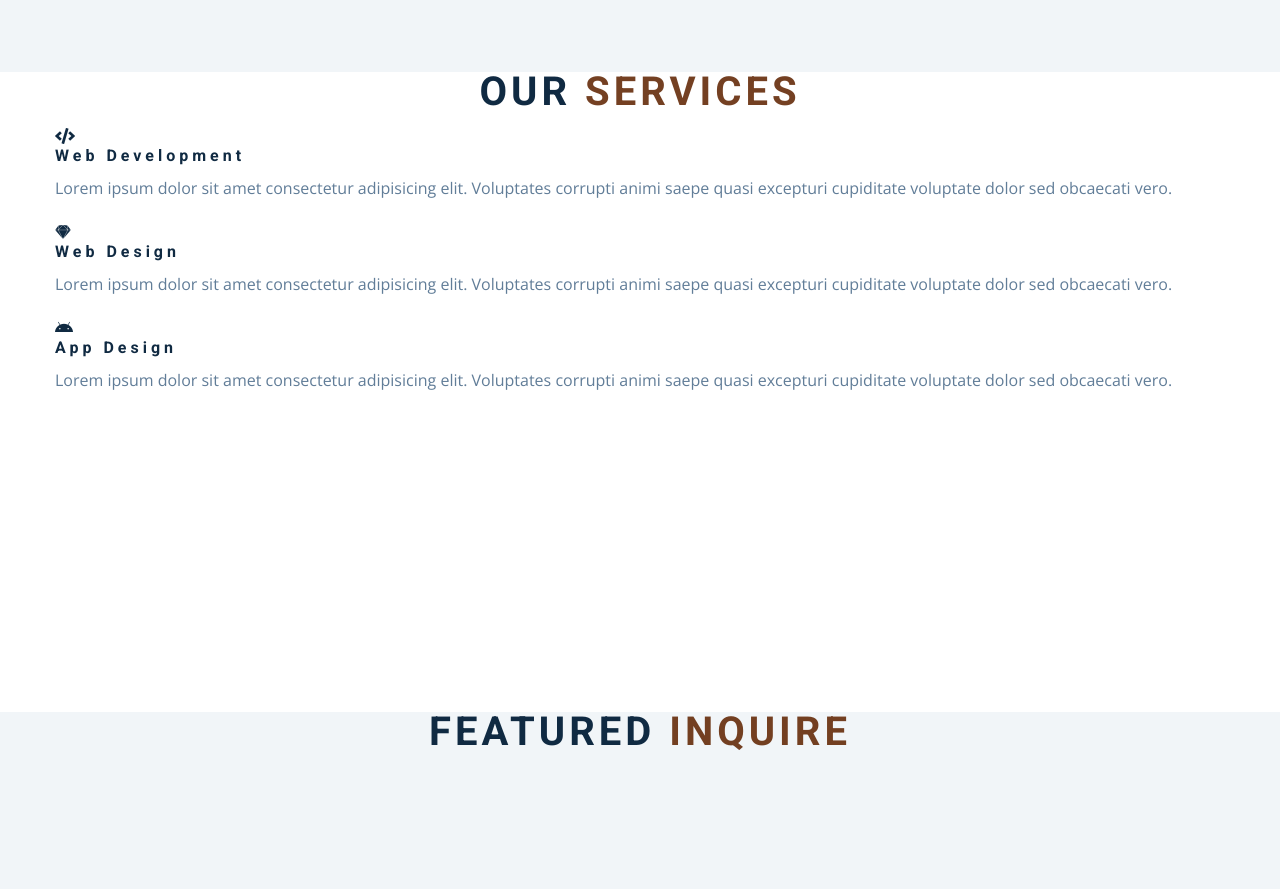
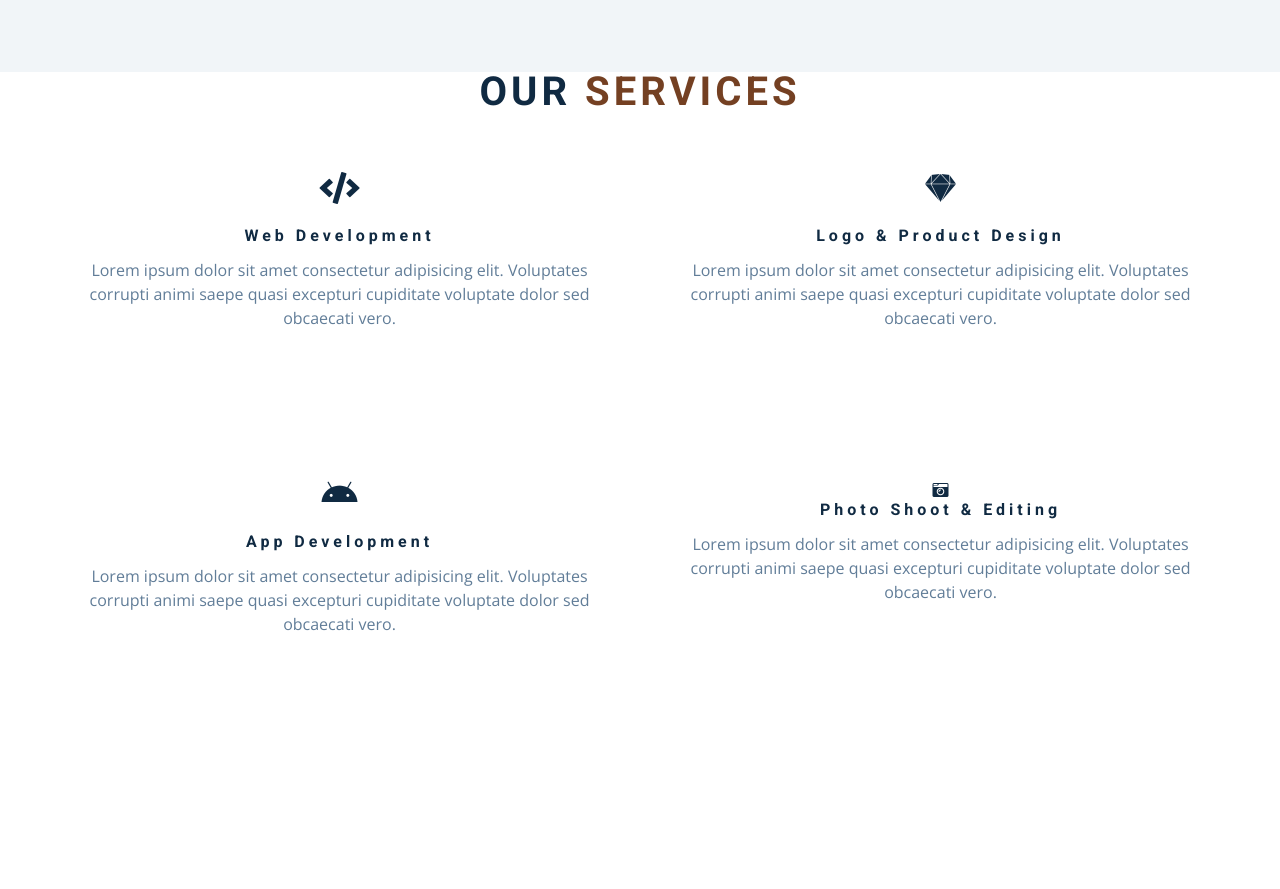
Before and after one commit to aakashkrsingh1/akeendigital, a plain HTML site: page index.html in a window 1280 px wide. Shown: the part 1500-2389 px from the top of the page. Drawn offline with nearby package versions, Linux system fonts and the light colour scheme.

Commit message:
Services Card fixed and Adaptive Perfectly

```diff
--- a/index.html
+++ b/index.html
@@ -53,7 +53,7 @@
             desktop softwares with additional chat option with your
             clients, at the most affordable price.
           </p>
-          <a href="#inquire" class="scroll-link btn btn-white">inquire</a>
+          <a href="#inquire" class="scroll-link btn btn-white">get a call back</a>
         </div>
       </div>
     </header>
@@ -87,7 +87,7 @@
             <!-- single service -->
             <article class="service">
               <i class="fab fa-sketch service-icon"></i>
-              <h4>web design</h4>
+              <h4>logo & product design</h4>
               <div class="underline"></div>
               <p>
                 Lorem ipsum dolor sit amet consectetur adipisicing elit. Voluptates
@@ -99,7 +99,19 @@
             <!-- single service -->
             <article class="service">
               <i class="fab fa-android service-icon"></i>
-              <h4>app design</h4>
+              <h4>app development</h4>
+              <div class="underline"></div>
+              <p>
+                Lorem ipsum dolor sit amet consectetur adipisicing elit. Voluptates
+                corrupti animi saepe quasi excepturi cupiditate voluptate dolor sed
+                obcaecati vero.
+              </p>
+            </article>
+            <!-- end of single service -->
+            <!-- single service -->
+            <article class="service">
+              <i class="fas fa-camera-retro"></i>
+              <h4>photo shoot & editing</h4>
               <div class="underline"></div>
               <p>
                 Lorem ipsum dolor sit amet consectetur adipisicing elit. Voluptates
@@ -113,6 +125,7 @@
         <!-- end of services -->
       </div>
     </section>
+
     <!-- contact -->
     <section id="inquire" class="section">
       <div class="title">
--- a/styles.css
+++ b/styles.css
@@ -171,6 +171,7 @@ p {
 /* section */
 .section {
   padding-bottom: 5rem;
+
 }
 
 .section-center {
@@ -178,7 +179,7 @@ p {
   margin: 0 auto;
   max-width: 1170px;
 }
-@media screen and (min-width: 992px) {
+@media screen and (min-width: 600px) {
   .section-center {
     width: 95vw;
   }
@@ -186,7 +187,7 @@ p {
 main {
   min-height: 100vh;
   display: grid;
-  place-items: center;
+  place-items:center;
 }
 /*
 ===============
@@ -333,19 +334,68 @@ header {
   color: var(--clr-secondary);
 }
 #about,
-#services,
+
 #inquire {
   height: 80vh;
 }
 #services {
+  height: 200vh;
   background: var(--clr-white);
 }
-#services .title .service-list{
-  padding-top: 10rem;
-  text-align:center;
-  font-weight:bold;
-  font-size:x-large;
+.service {
+  background: var(--clr-white);
+  padding: 3rem 1.5rem;
+  margin-bottom: 2rem;
+  border-radius: var(--radius);
+  text-align: center;
+  -webkit-transition: var(--transition);
+  transition: var(--transition);
 }
+.service-icon {
+  font-size: 2rem;
+  margin-bottom: 1.5rem;
+}
+.service .underline {
+  width: 3rem;
+  height: 0.12rem;
+  -webkit-transition: var(--transition);
+  transition: var(--transition);
+}
+.service p {
+  -webkit-transition: var(--transition);
+  transition: var(--transition);
+}
+.service:hover {
+  background: var(--clr-secondary);
+  color: var(--clr-white);
+}
+.service:hover p {
+  color: var(--clr-white);
+}
+.service:hover .underline {
+  background: var(--clr-white);
+}
+
+
+@media screen and (min-width: 600px) {
+  .services-center {
+    display: grid;
+    grid-template-columns: 0.5fr 0.5fr;
+    -webkit-column-gap: 2rem;
+    -moz-column-gap: 2rem;
+    column-gap: 2rem;
+  }
+}
+@media screen and (min-width: 992px) {
+  .services-center {
+    grid-template-columns: 1fr 1fr ;
+  }
+  #services
+  {
+    height: max-content;
+  }
+}
+
 footer {
   background: var(--clr-secondary);
   padding: 5rem 1rem;
```
